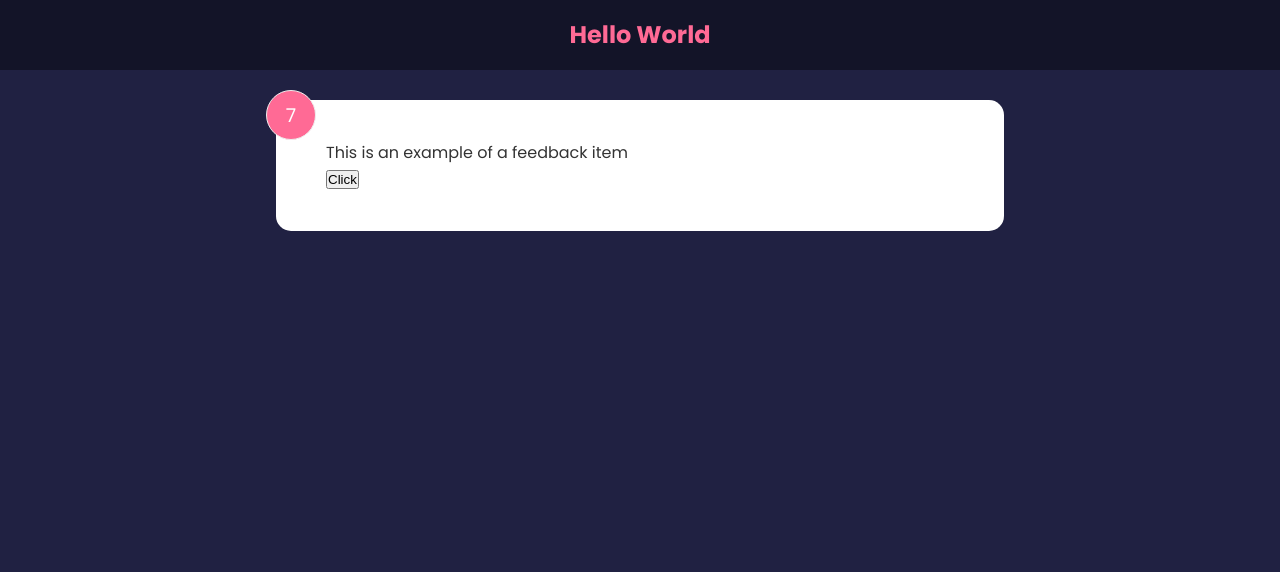
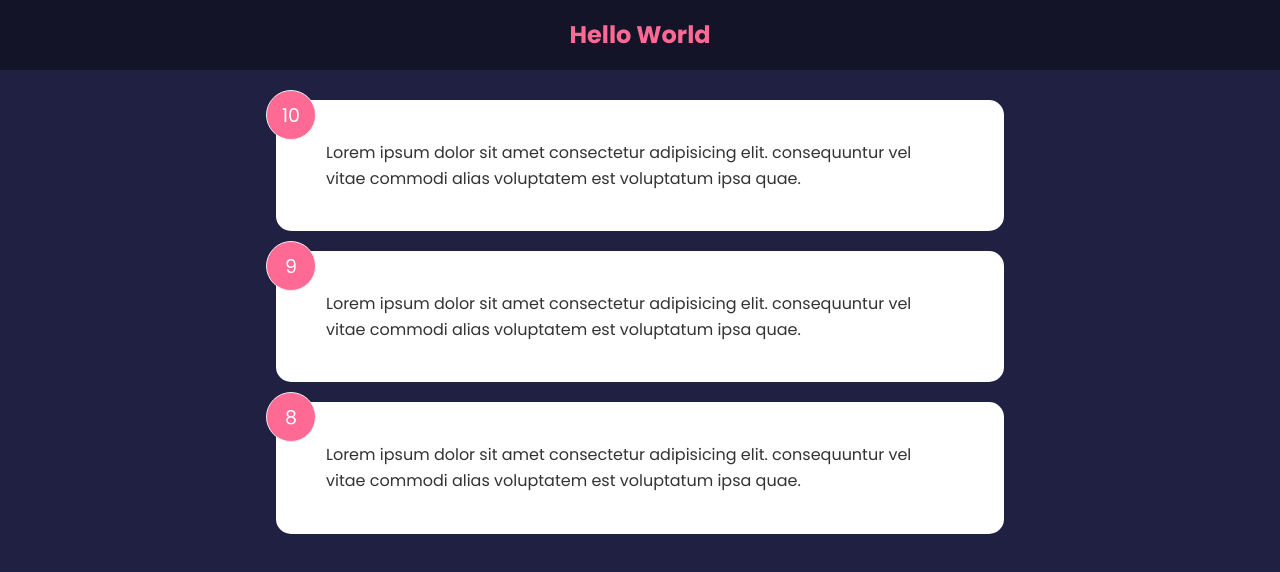
Before and after one commit to shurui91/feedback-app, a React (Create React App) app: page / in a window 1280 px wide. Shown: the top 572 px of the page. Built offline with nearby package versions, Linux system fonts and the light colour scheme.

Commit message:
lecture 15, managing global state

```diff
--- a/src/App.js
+++ b/src/App.js
@@ -1,14 +1,17 @@
 import logo from './logo.svg';
 import './App.css';
+import { useState } from 'react';
 import Header from './components/Header';
-import FeedbackItem from './components/FeedbackItem';
+import FeedbackList from './components/FeedbackList';
+import FeedbackData from './data/FeedbackData';
 
 function App() {
+	const [feedback, setFeedback] = useState(FeedbackData);
 	return (
 		<>
 			<Header text='Hello World' />
 			<div className="container">
-				<FeedbackItem />
+				<FeedbackList feedback={feedback} />
 			</div>
 		</>
 	)
--- a/src/components/FeedbackItem.jsx
+++ b/src/components/FeedbackItem.jsx
@@ -1,19 +1,8 @@
-import { useState } from 'react';
-
-function FeedbackItem() {
-	const [rating, setRating] = useState(7);
-	const [text, setText] = useState('This is an example of a feedback item');
-	const handleClick = () => {
-		setRating((prev) => {
-			return prev + 1;
-		});
-	}
-
+function FeedbackItem({ item }) {
 	return (
 		<div className='card'>
-			<div className='num-display'>{rating}</div>
-			<div className='text-display'>{text}</div>
-			<button onClick={handleClick}>Click</button>
+			<div className='num-display'>{item.rating}</div>
+			<div className='text-display'>{item.text}</div>
 		</div>
 	);
 }
--- /dev/null
+++ b/src/components/FeedbackList.jsx
@@ -0,0 +1,15 @@
+import React from 'react';
+import FeedbackItem from './FeedbackItem';
+
+function FeedbackList({ feedback }) {
+	if (!feedback || feedback.length === 0) {
+		return <p>No Feedback Yet</p>;
+	}
+	return <div className="feedback-list">
+		{feedback.map((item) => (
+			<FeedbackItem key={item.id} item={item} />
+		))}
+	</div>
+}
+
+export default FeedbackList;
--- /dev/null
+++ b/src/data/FeedbackData.js
@@ -0,0 +1,19 @@
+const FeedbackData = [
+	{
+		id: 1,
+		rating: 10,
+		text: 'Lorem ipsum dolor sit amet consectetur adipisicing elit. consequuntur vel vitae commodi alias voluptatem est voluptatum ipsa quae.',
+	},
+	{
+		id: 2,
+		rating: 9,
+		text: 'Lorem ipsum dolor sit amet consectetur adipisicing elit. consequuntur vel vitae commodi alias voluptatem est voluptatum ipsa quae.',
+	},
+	{
+		id: 3,
+		rating: 8,
+		text: 'Lorem ipsum dolor sit amet consectetur adipisicing elit. consequuntur vel vitae commodi alias voluptatem est voluptatum ipsa quae.',
+	},
+];
+
+export default FeedbackData;
```
Also changed, not shown: src/components/shared/Card.jsx (added).
